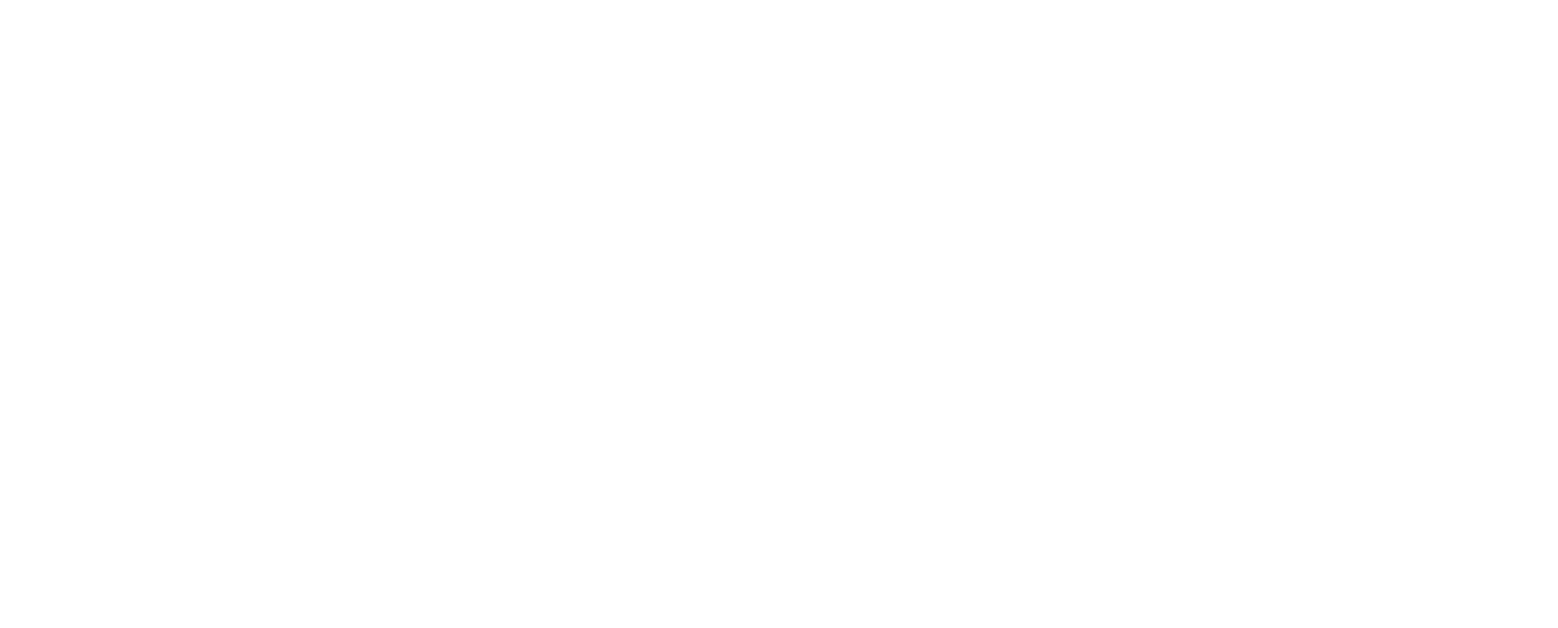
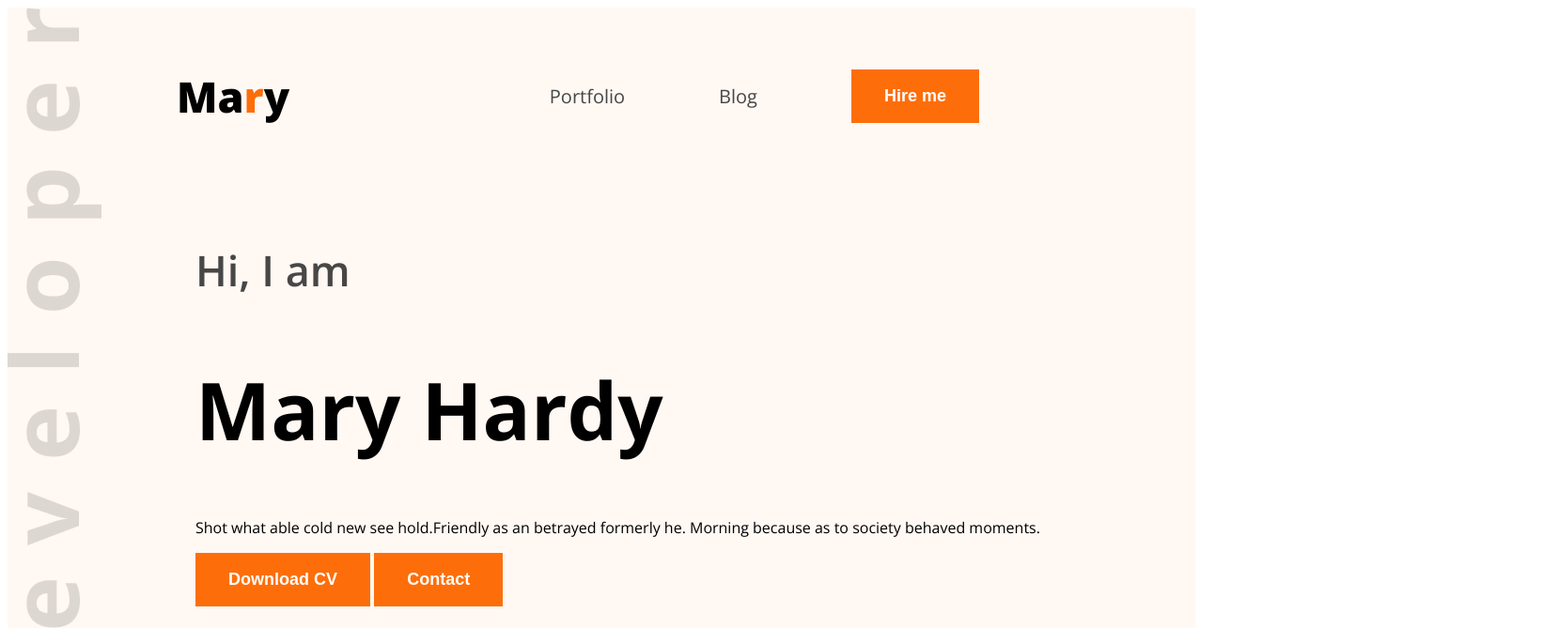
Before and after one commit to hamim880/web-dev-portfolio, a plain HTML site: page index.html in a window 1280 px wide. Shown: the top 669 px of the page at 94% size, 1658 px wide, since content can reach past the window. Drawn offline with nearby package versions, Linux system fonts and the light colour scheme.

Commit message:
portfolio web site build 1

```diff
--- a/index.html
+++ b/index.html
@@ -4,13 +4,61 @@
     <meta charset="UTF-8">
     <meta name="viewport" content="width=device-width, initial-scale=1.0">
     <title>Web Developer Portfolio</title>
+    <link rel="preconnect" href="https://fonts.googleapis.com">
+<link rel="preconnect" href="https://fonts.gstatic.com" crossorigin>
+<link href="https://fonts.googleapis.com/css2?family=Open+Sans:ital,wght@0,300..800;1,300..800&display=swap" rel="stylesheet">
+    <link rel="stylesheet" href="style/style.css">
 </head>
-<body>
-    <header>
-
+<body class="open-sans-normal">
+    <header class="header secondary-bg">
+<nav>
+    <h3 class="nav-title">Ma<span class="text_primary">r</span>y</h3>
+    <ul>
+        <li> <a class="dark-2" href=""> Portfolio</a>  </li>
+        <li> <a class="dark-2">Blog</a>  </li>
+        <li> <a href=""><button class="btn-primary">Hire me</button></a>  </li>
+    </ul>
+</nav>
+<div class="banner">
+    <div class="banner_content">
+    <h4 class="banner-greetings dark-2"> Hi, I am</h4>
+    <h1 class="banner-title"> Mary Hardy</h1>
+    <p class="banner_description">
+        Shot what able cold new see hold.Friendly as an betrayed formerly he. Morning because as to society behaved moments.
+    </p>
+    <button class="btn-primary">Download CV</button>
+    <button class="btn-primary">Contact</button>
+    <img class="banner-profile-pic" src="images/hardy.png" alt="">
+</div>
     </header>
     <main>
+   <section class="about secondary-bg">
+    <!-- h3.section-title -->
+    <h3 class="section-title"> About Me</h3>
+    <!-- p.section-description -->
+    <p class="section-description"> I, m a designer & developer with a passion for web design. I enjoy developing simple, clean and slick websites that provide real value to the end user. Thousands of clients have procured exceptional resulfs while working with me. Delivering work within time and budget which meets clients requirements in our mata.</p>
+    <!-- .about-items -->
+    <div class="about-items">
+        <!-- .about-item*4>p.item-title+p.item-description -->
+        <div class="about-item">
+            <p class="item-title"> Name</p>
+            <p class="item-description"> MAry Hardy</p>
+        </div>
+        <div class="about-item">
+            <p class="item-title"> Email</p>
+            <p class="item-description"> abc@def.com</p>
+        </div>
+        <div class="about-item">
+            <p class="item-title">Date of Birth</p>
+            <p class="item-description"> Dec 16, 1988</p>
+        </div>
+        <div class="about-item">
+            <p class="item-title"> Form</p>
+            <p class="item-description"> Dhaka , BD</p>
+        </div>
 
+    </div>
+   </section>
     </main>
     <footer>
 
--- a/style/style.css
+++ b/style/style.css
@@ -0,0 +1,125 @@
+
+
+.open-sans-normal {
+  font-family: "Open Sans", sans-serif;
+  font-optical-sizing: auto;
+  font-style: normal;
+  font-variation-settings:
+    "wdth" 100;
+}
+/* shared style  */
+.secondary-bg{
+    background-color: #fff8f3;
+}
+.text_primary{
+ color: #fd6e0a;
+}
+.dark-2{
+    color: #474747;
+
+}
+.btn-primary{
+    background-color: #fd6e0a;
+    font-size: 18px;
+    font-weight: bold;
+    color: white;
+    padding: 18px 35px;
+    border: none;
+}
+
+/* main */
+
+.section-title{
+    font-size: 35px;
+    font-weight: bold;
+    color: #181818;
+}
+
+.section-description{
+    font-size: 18px;
+    color: #757575;
+}
+
+/* header */
+.header{
+    background-image: url(../images/developer.png), url(../images/header_bg.png);
+    background-repeat: no-repeat;
+    background-position: top left, bottom right;
+}
+
+/* nav style */
+nav{
+    display: flex;
+    align-items: center;
+    justify-content: space-between;
+    margin: 0px 180px;
+}
+.nav-title{
+    font-weight:800;
+    font-size: 45px;
+}
+nav ul {
+    display: flex;
+    align-items: center;
+}
+nav ul li {
+ list-style: none;
+ margin: 50px;
+}
+nav li a{
+    text-decoration: none;
+    font-size: 20px;
+
+
+}
+.banner{
+    display: flex;
+    justify-content: space-between;
+    margin: 0 35px 0 200px;}
+
+/* .banner_content{
+        max-width:500px;
+    } */
+
+/* banner greetings */
+.banner-greetings{
+    font-size: 45px;
+    font-weight: 600;
+}
+.banner-title{
+    font-weight: bold;
+    font-size: 85px;
+}
+.banner-profile-pic{
+width: 550px;
+padding-left: 900px;
+}
+
+/* main style */
+main{
+    max-width: 1140px;
+    margin: 0 auto;
+}
+
+/* about style */
+.about{
+    box-sizing: border-box;
+border: 1px solid rgb(0, 0, 0);
+background: rgb(245, 234, 234);
+padding: 130px 150px;
+text-align: center;
+margin-top:130px;
+
+}
+
+.about-items{
+    display: flex;
+    justify-content: space-around;
+
+}
+.item-description{
+    font-weight: 600;
+
+}
+
+6.6 vedio
```
